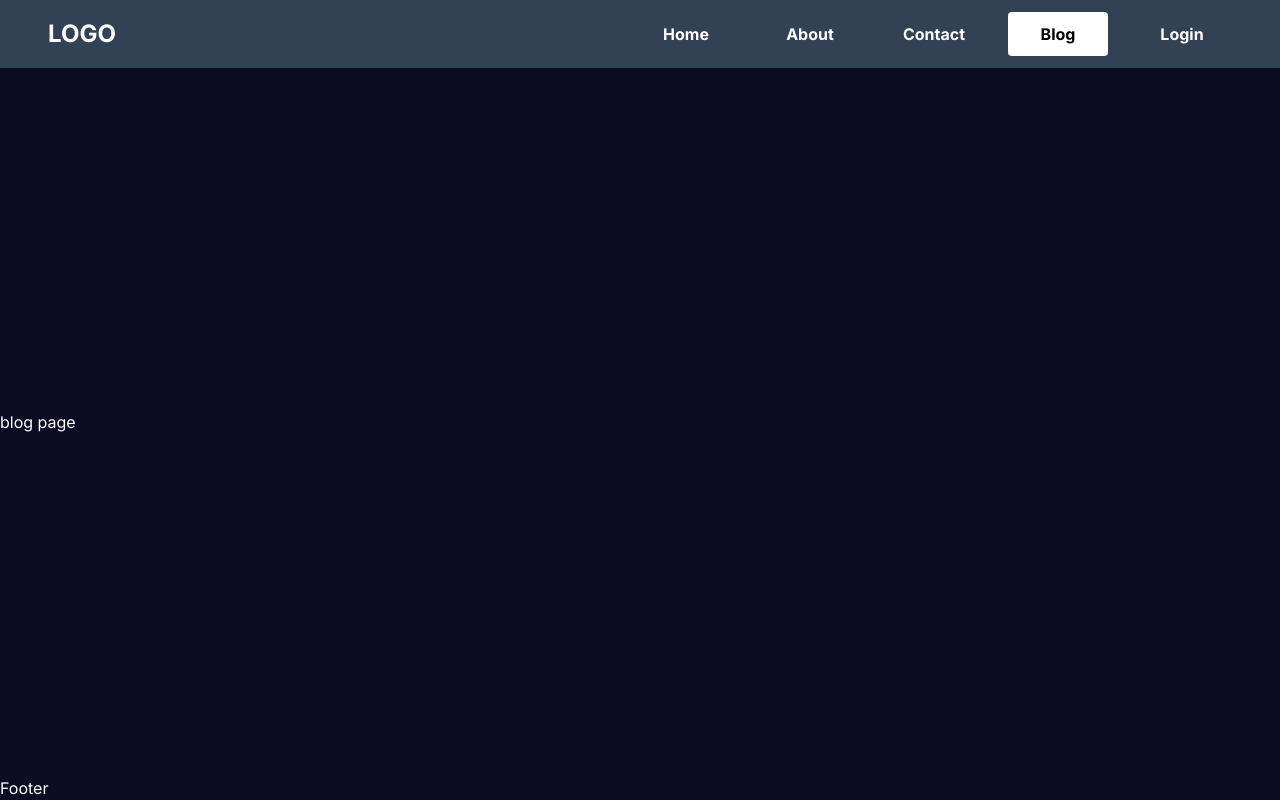
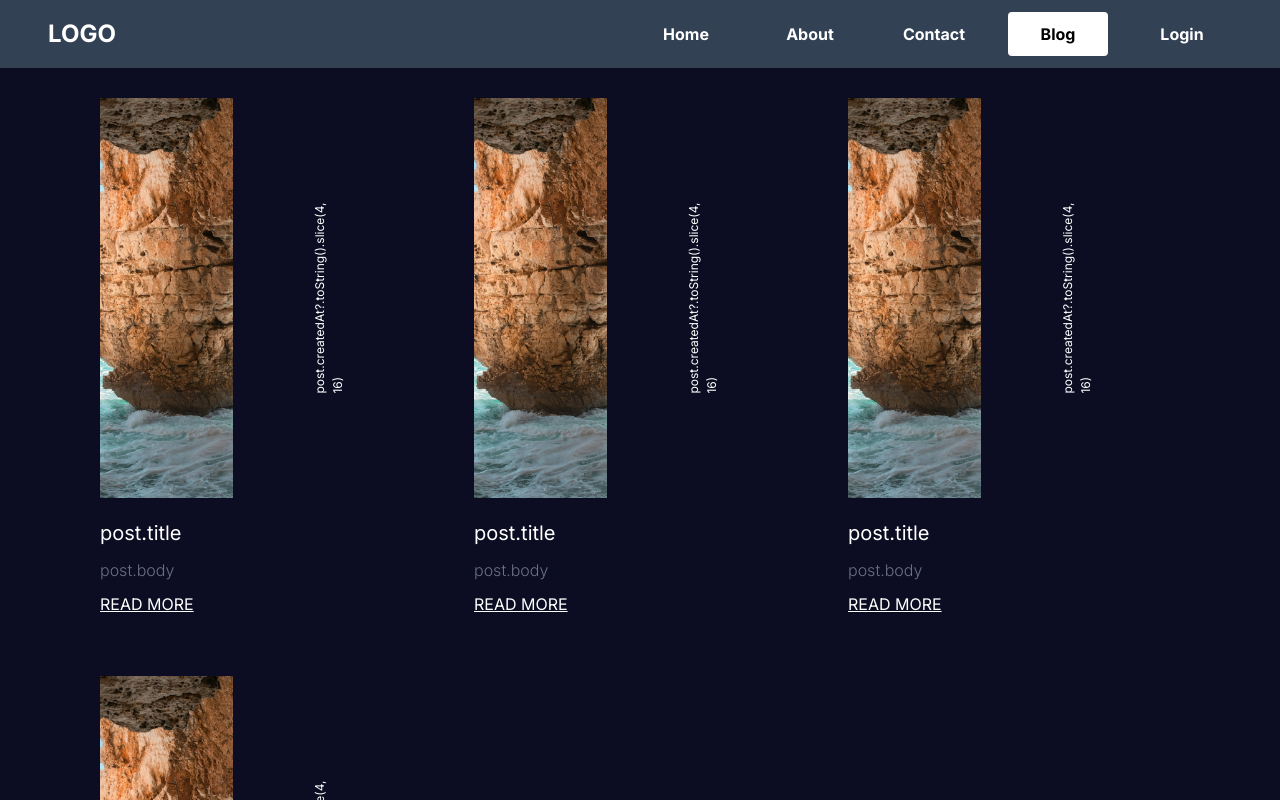
Before and after one commit to RizwanAhmed3000/Next-JS-Practice-Project, a Next.js app: page /blog in a window 1280 px wide. Shown: the top 800 px of the page. Built offline with nearby package versions, Linux system fonts and the light colour scheme.

Commit message:
bolg page UI

```diff
--- a/src/app/blog/page.jsx
+++ b/src/app/blog/page.jsx
@@ -1,8 +1,22 @@
+import PostCard from '@/components/postCard/PostCard'
 import React from 'react'
 
 const BlogPage = () => {
     return (
-        <div>blog page</div>
+        <div className='flex px-[100px] gap-[50px] flex-wrap py-[30px]'>
+            <div className='w-[30%]'>
+                <PostCard />
+            </div>
+            <div className='w-[30%]'>
+                <PostCard />
+            </div>
+            <div className='w-[30%]'>
+                <PostCard />
+            </div>
+            <div className='w-[30%]'>
+                <PostCard />
+            </div>
+        </div>
     )
 }
 
--- /dev/null
+++ b/src/components/postCard/PostCard.jsx
@@ -0,0 +1,25 @@
+import Image from "next/image"
+import Link from "next/link"
+
+const PostCard = ({ post }) => {
+    return (
+        <div className="flex flex-col gap-[20px] mb-[10px]">
+            <div className="flex">
+                {/* {post.img && <div className="w-[90%] h-[400px] relative">
+                    <Image src={post.img} alt="" fill className="object-cover" />
+                </div>} */}
+                <div className="w-[100%] h-[400px] relative">
+                    <Image src="/post.jpg" alt="" fill className="object-cover" />
+                </div>
+                <span className="text-[12px] rotate-[270deg] m-auto">{`post.createdAt?.toString().slice(4, 16)`}</span>
+            </div>
+            <div className="">
+                <h1 className="w-[90%] mb-[10px] text-[20px]">{`post.title`}</h1>
+                <p className="w-[90%] mb-[10px] font-[300] text-gray-500">{`post.body`}</p>
+                <Link className="underline" href={`/blog/${`post.slug`}`}>READ MORE</Link>
+            </div>
+        </div>
+    )
+}
+
+export default PostCard
```
Also changed, not shown: public/post.jpg (added).
